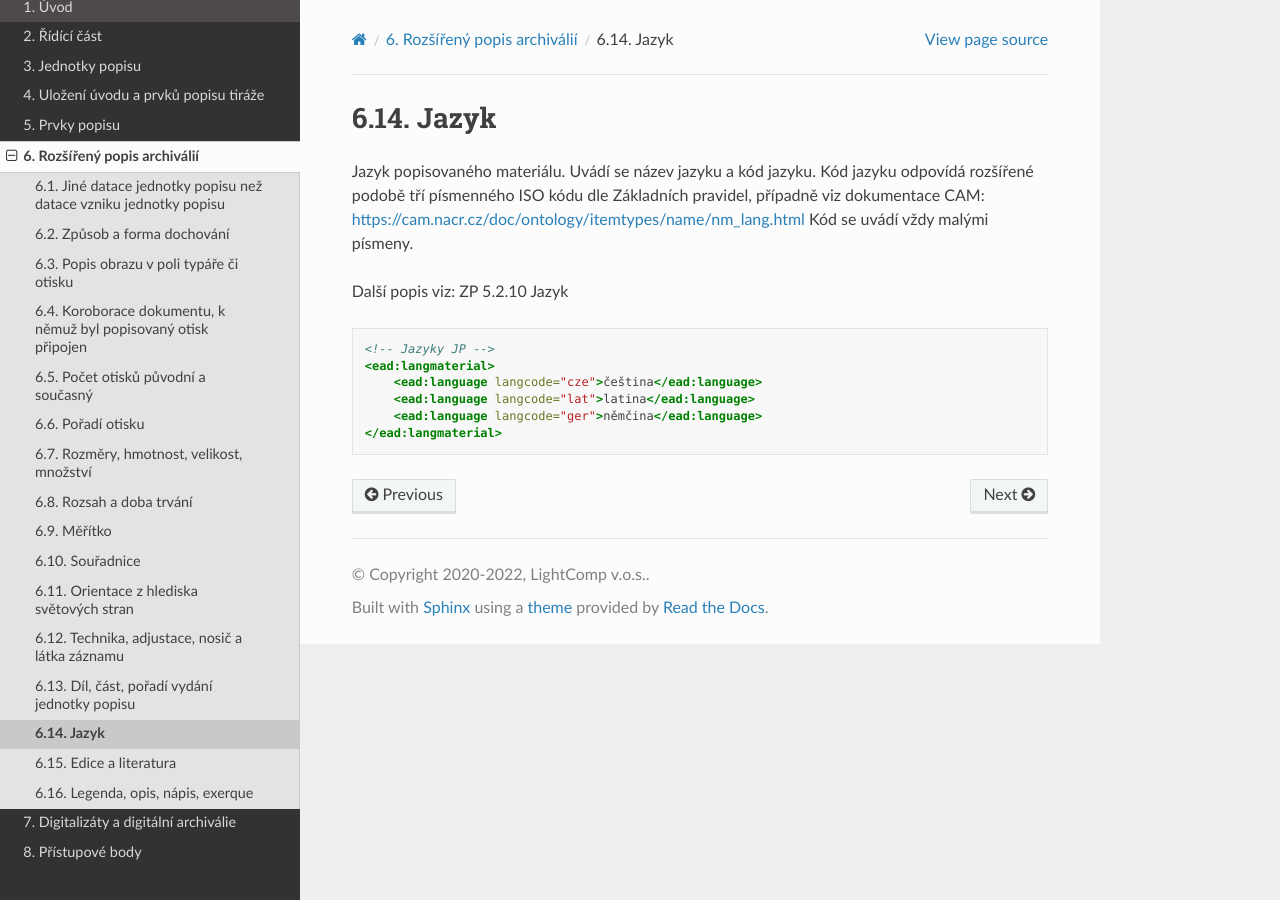
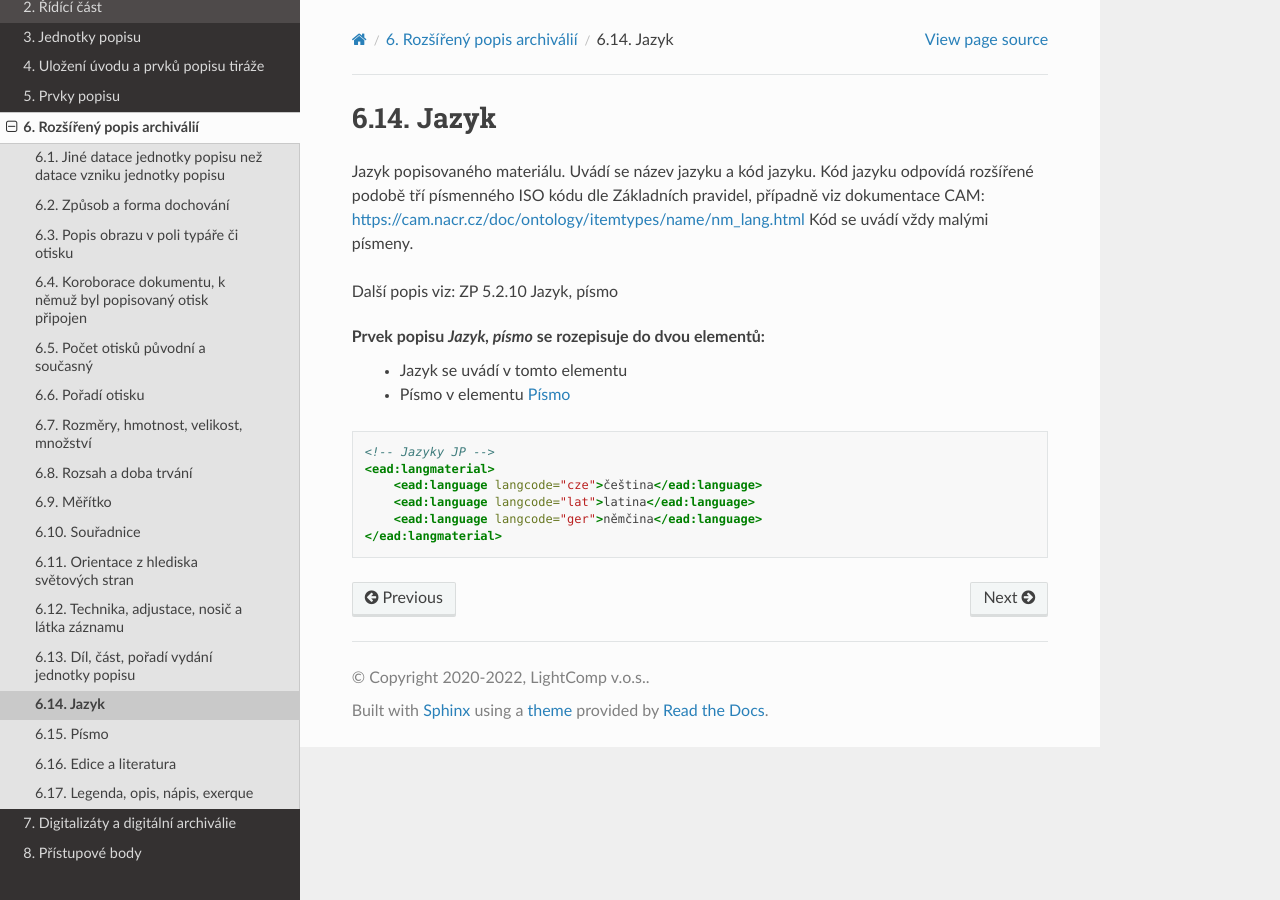
Before and after one commit to elzasw/ead3doc, a Sphinx documentation site: the page built from doc/source/rozsireny-popis/jazyk.rst, in a window 1280 px wide. Built offline with Sphinx 7.4.7 and the Read the Docs theme 2.0.0, drawn with Linux system fonts in a browser that asks for light colours.

Commit message:
Zápis PP Písmo

```diff
--- a/doc/source/prvky-popisu/prehled.rst
+++ b/doc/source/prvky-popisu/prehled.rst
@@ -103,7 +103,7 @@ Rozšířený popis archiválií
    * - 5.2.9 Díl, část, pořadí vydání jednotky popisu
      - :ref:`ead_item_types_dil`
    * - 5.2.10 Jazyk, písmo
-     - :ref:`ead_item_types_langs`
+     - :ref:`ead_item_types_langs` a :ref:`ead_item_types_writting`
    * - 5.2.11 Edice a literatura
      - :ref:`ead_item_types_bibref`
    * - 5.2.12 Druh archiválie
--- a/doc/source/rozsireny-popis.rst
+++ b/doc/source/rozsireny-popis.rst
@@ -27,5 +27,6 @@ Základní prvky popisu jsou uvedeny v :ref:`ead_item_types`.
   rozsireny-popis/technika.rst
   rozsireny-popis/dil.rst
   rozsireny-popis/jazyk.rst
+  rozsireny-popis/pismo.rst
   rozsireny-popis/literatura.rst
   rozsireny-popis/legenda.rst
--- a/doc/source/rozsireny-popis/jazyk.rst
+++ b/doc/source/rozsireny-popis/jazyk.rst
@@ -9,7 +9,12 @@ pravidel, případně viz dokumentace CAM: https://cam.nacr.cz/doc/ontology/item
 Kód se uvádí vždy malými písmeny.
 
 
-Další popis viz: ZP 5.2.10 Jazyk
+Další popis viz: ZP 5.2.10 Jazyk, písmo
+
+Prvek popisu `Jazyk, písmo` se rozepisuje do dvou elementů:
+ * Jazyk se uvádí v tomto elementu
+ * Písmo v elementu :ref:`ead_item_types_writting`
+
 
 .. code-block:: xml
 
--- a/doc/source/uvod/zmeny.rst
+++ b/doc/source/uvod/zmeny.rst
@@ -100,3 +100,4 @@ Duben 2023
 * upřesnění uvádění pečujícího archivu a jeho názvu: :ref:`ead_control_maintenanceagency`
 * uvádění rozsahu archiválií popsaných pomůckou: :ref:`ead_faintro_rozsah_arch` a :ref:`ead_item_types_rozsah`
 * uvádění počtu zpřístupněných jednotek popisu: :ref:`ead_faintro_pocet_jp`
+* prvek popisy pro písmo: :ref:`ead_item_types_writting`
```
Also changed, not shown: doc/source/rozsireny-popis/pismo.rst (added, +26 -0 lines).
